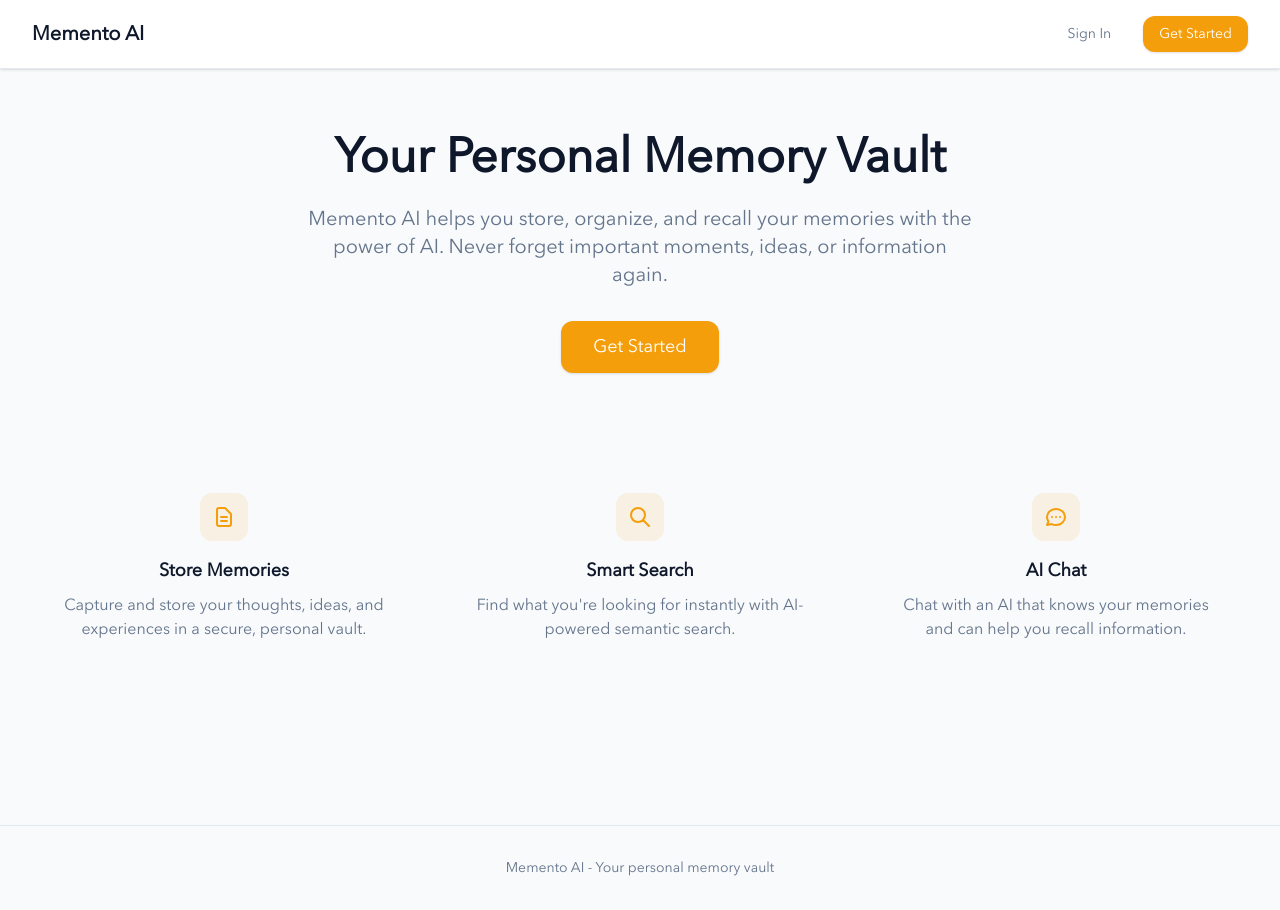
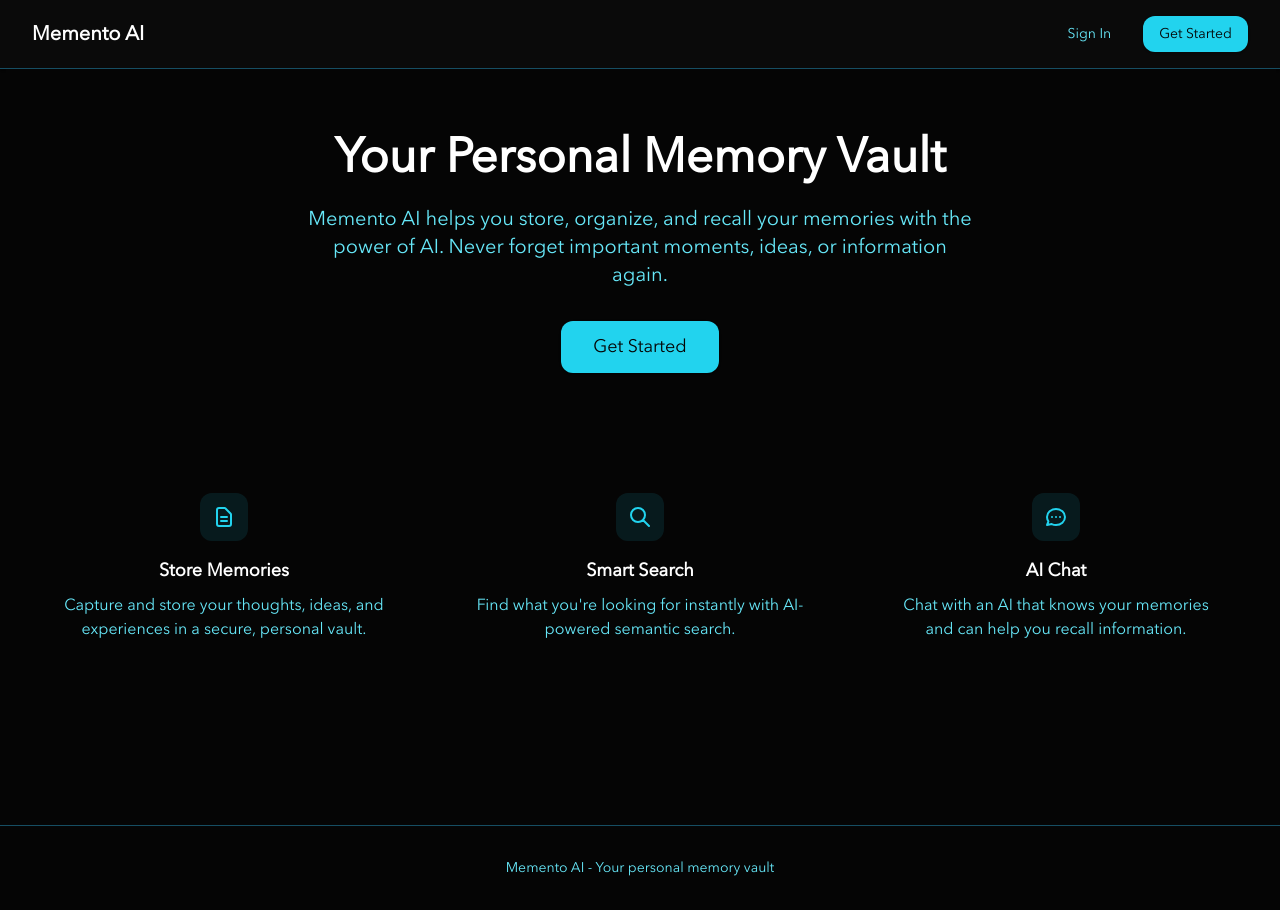
Before and after one commit to ronjoshi/memento-ai, a Next.js app in the folder memento-ai/: page / in a window 1280 px wide. Built offline with nearby package versions, Linux system fonts and the light colour scheme; no server answers.

Commit message:
colors changed to cyan

```diff
--- a/memento-ai/src/app/app/(protected)/chat/page.tsx
+++ b/memento-ai/src/app/app/(protected)/chat/page.tsx
@@ -180,7 +180,7 @@
 							Back
 						</button>
 
-						<h1 className="text-xl font-bold text-foreground">Chat</h1>
+						<h1 className="text-xl font-bold text-primary">Chat</h1>
 
 						<div className="w-16"></div>
 					</div>
--- a/memento-ai/src/app/app/(protected)/memories/page.tsx
+++ b/memento-ai/src/app/app/(protected)/memories/page.tsx
@@ -116,7 +116,7 @@
 			<header className="bg-card shadow-sm border-b border-card-border">
 				<div className="max-w-7xl mx-auto px-4 sm:px-6 lg:px-8 py-4">
 					<div className="flex justify-between items-center">
-						<h1 className="text-xl font-bold text-foreground">
+						<h1 className="text-xl font-bold text-primary">
 							Memories
 						</h1>
 
--- a/memento-ai/src/app/app/(protected)/search/page.tsx
+++ b/memento-ai/src/app/app/(protected)/search/page.tsx
@@ -70,7 +70,7 @@
 							Back
 						</button>
 
-						<h1 className="text-xl font-bold text-foreground">
+						<h1 className="text-xl font-bold text-primary">
 							Search
 						</h1>
 
--- a/memento-ai/src/app/globals.css
+++ b/memento-ai/src/app/globals.css
@@ -1,83 +1,46 @@
 @import "tailwindcss";
 
 :root {
-	/* Base colors */
-	--background: #f8fafc;
-	--foreground: #0f172a;
+	/* Base colors - Super dark mode */
+	--background: #050505;
+	--foreground: #ffffff;
 
 	/* Card & Surface */
-	--card: #ffffff;
-	--card-foreground: #0f172a;
-	--card-border: #e2e8f0;
+	--card: #0a0a0a;
+	--card-foreground: #ffffff;
+	--card-border: #164e63;
 
-	/* Primary (Amber) */
-	--primary: #f59e0b;
-	--primary-hover: #d97706;
-	--primary-light: #fef3c7;
-	--primary-foreground: #ffffff;
+	/* Primary (Cyan) */
+	--primary: #22d3ee;
+	--primary-hover: #06b6d4;
+	--primary-light: #0a1a1f;
+	--primary-foreground: #050505;
 
-	/* Secondary (Slate) */
-	--secondary: #64748b;
-	--secondary-hover: #475569;
-	--secondary-foreground: #f8fafc;
+	/* Secondary */
+	--secondary: #6b7280;
+	--secondary-hover: #9ca3af;
+	--secondary-foreground: #050505;
 
 	/* Muted */
-	--muted: #f1f5f9;
-	--muted-foreground: #64748b;
+	--muted: #111111;
+	--muted-foreground: #67e8f9;
 
 	/* Accent */
-	--accent: #fef3c7;
-	--accent-foreground: #92400e;
+	--accent: #0a1a1f;
+	--accent-foreground: #22d3ee;
 
 	/* Status Colors */
-	--success: #10b981;
-	--success-light: #d1fae5;
-	--error: #f43f5e;
-	--error-light: #ffe4e6;
-	--info: #0ea5e9;
-	--info-light: #e0f2fe;
+	--success: #34d399;
+	--success-light: #052e21;
+	--error: #fb7185;
+	--error-light: #2a0a10;
+	--info: #22d3ee;
+	--info-light: #0a1a1f;
 
 	/* Borders & Rings */
-	--border: #e2e8f0;
-	--ring: #f59e0b;
-	--ring-offset: #ffffff;
-}
-
-@media (prefers-color-scheme: dark) {
-	:root {
-		--background: #0f172a;
-		--foreground: #f1f5f9;
-
-		--card: #1e293b;
-		--card-foreground: #f1f5f9;
-		--card-border: #334155;
-
-		--primary: #fbbf24;
-		--primary-hover: #f59e0b;
-		--primary-light: #422006;
-		--primary-foreground: #0f172a;
-
-		--secondary: #94a3b8;
-		--secondary-hover: #cbd5e1;
-		--secondary-foreground: #0f172a;
-
-		--muted: #1e293b;
-		--muted-foreground: #94a3b8;
-
-		--accent: #422006;
-		--accent-foreground: #fbbf24;
-
-		--success: #34d399;
-		--success-light: #064e3b;
-		--error: #fb7185;
-		--error-light: #4c0519;
-		--info: #38bdf8;
-		--info-light: #0c4a6e;
-
-		--border: #334155;
-		--ring: #fbbf24;
-		--ring-offset: #0f172a;
-	}
+	--border: #164e63;
+	--ring: #22d3ee;
+	--ring-offset: #050505;
 }
 
 @theme inline {
@@ -113,22 +76,6 @@
 	color: var(--foreground);
 }
 
-/* Smooth transitions for theme changes */
-* {
-	transition:
-		background-color 0.15s ease,
-		border-color 0.15s ease,
-		color 0.15s ease;
-}
-
-/* Disable transitions for elements that shouldn't animate */
-*:focus,
-input,
-textarea,
-button {
-	transition: none;
-}
-
 /* Custom scrollbar */
 ::-webkit-scrollbar {
 	width: 8px;
--- a/memento-ai/src/components/memories/AddMemoryModal.tsx
+++ b/memento-ai/src/components/memories/AddMemoryModal.tsx
@@ -69,7 +69,7 @@
 		<div className="fixed inset-0 z-50 overflow-y-auto">
 			{/* Backdrop */}
 			<div
-				className="fixed inset-0 bg-foreground/50 backdrop-blur-sm"
+				className="fixed inset-0 bg-black/80 backdrop-blur-sm"
 				onClick={handleClose}
 			/>
 
--- a/memento-ai/src/components/tags/ColorPicker.tsx
+++ b/memento-ai/src/components/tags/ColorPicker.tsx
@@ -22,9 +22,9 @@
 						key={color}
 						type="button"
 						onClick={() => onSelect(color)}
-						className={`w-8 h-8 rounded-md border-2 transition-all ${
+						className={`w-8 h-8 rounded-full border-2 transition-all ${
 							isSelected
-								? "border-foreground scale-110"
+								? "border-white scale-110"
 								: "border-transparent hover:scale-105"
 						}`}
 						style={{
--- a/memento-ai/src/components/tags/TagBadge.tsx
+++ b/memento-ai/src/components/tags/TagBadge.tsx
@@ -21,8 +21,8 @@
 		<span
 			className={`inline-flex items-center gap-1 rounded-md font-medium ${sizeClasses}`}
 			style={{
-				backgroundColor: `var(--tag-bg-${tag.color}, ${colors.bg})`,
-				color: `var(--tag-text-${tag.color}, ${colors.text})`,
+				backgroundColor: colors.bg,
+				color: colors.text,
 			}}
 		>
 			{tag.name}
--- a/memento-ai/src/types/index.ts
+++ b/memento-ai/src/types/index.ts
@@ -18,64 +18,46 @@
 	| "pink"
 	| "red";
 
-// Tag color configuration for UI styling (light and dark mode)
+// Tag color configuration for UI styling (dark mode optimized)
 export const TAG_COLOR_CONFIG: Record<
 	TagColor,
-	{ bg: string; text: string; bgDark: string; textDark: string }
+	{ bg: string; text: string }
 > = {
 	gray: {
-		bg: "#f1f5f9",
-		text: "#475569",
-		bgDark: "#334155",
-		textDark: "#cbd5e1",
+		bg: "#374151",
+		text: "#f3f4f6",
 	},
 	brown: {
-		bg: "#fef3c7",
-		text: "#92400e",
-		bgDark: "#422006",
-		textDark: "#fbbf24",
+		bg: "#78350f",
+		text: "#fef3c7",
 	},
 	orange: {
-		bg: "#ffedd5",
-		text: "#c2410c",
-		bgDark: "#431407",
-		textDark: "#fb923c",
+		bg: "#c2410c",
+		text: "#fff7ed",
 	},
 	yellow: {
-		bg: "#fef9c3",
-		text: "#a16207",
-		bgDark: "#422006",
-		textDark: "#facc15",
+		bg: "#a16207",
+		text: "#fefce8",
 	},
 	green: {
-		bg: "#dcfce7",
-		text: "#166534",
-		bgDark: "#14532d",
-		textDark: "#4ade80",
+		bg: "#15803d",
+		text: "#f0fdf4",
 	},
 	blue: {
-		bg: "#dbeafe",
-		text: "#1d4ed8",
-		bgDark: "#1e3a8a",
-		textDark: "#60a5fa",
+		bg: "#1d4ed8",
+		text: "#eff6ff",
 	},
 	purple: {
-		bg: "#f3e8ff",
-		text: "#7c3aed",
-		bgDark: "#4c1d95",
-		textDark: "#a78bfa",
+		bg: "#7c3aed",
+		text: "#f5f3ff",
 	},
 	pink: {
-		bg: "#fce7f3",
-		text: "#be185d",
-		bgDark: "#831843",
-		textDark: "#f472b6",
+		bg: "#be185d",
+		text: "#fdf2f8",
 	},
 	red: {
-		bg: "#fee2e2",
-		text: "#dc2626",
-		bgDark: "#7f1d1d",
-		textDark: "#f87171",
+		bg: "#dc2626",
+		text: "#fef2f2",
 	},
 };
 
```
